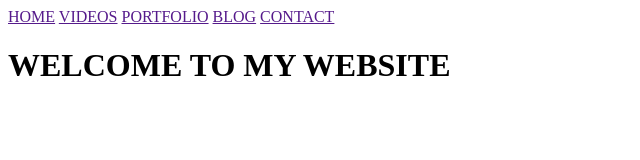
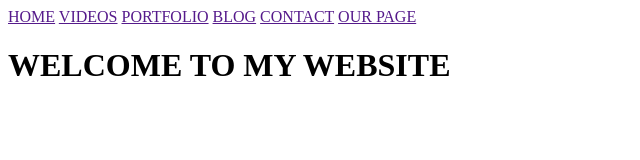
Before and after one commit to masaaapotat/intro-repo, a plain HTML site: page new.html in a window 1280 px wide. Shown: the whole page, without its empty margins (0-640 px from the left). Drawn offline with Linux system fonts and the light colour scheme.

Commit message:
adding new link

```diff
--- a/new.html
+++ b/new.html
@@ -12,6 +12,7 @@
     <a href="">PORTFOLIO</a>
     <a href="">BLOG</a>
     <a href="">CONTACT</a>
+    <a href="">OUR PAGE</a>
 
 <h1>WELCOME TO MY WEBSITE</h1>
 
```
